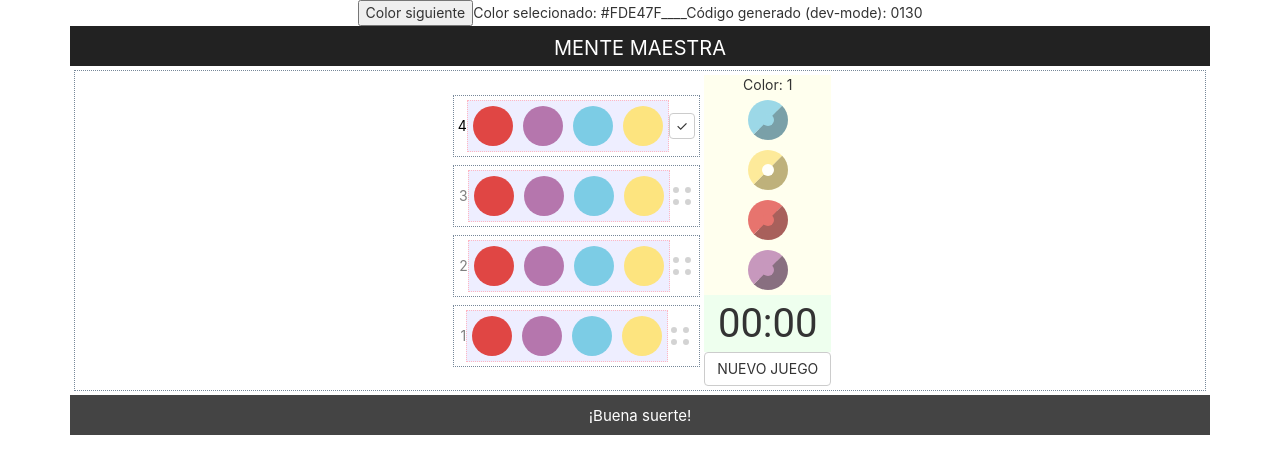
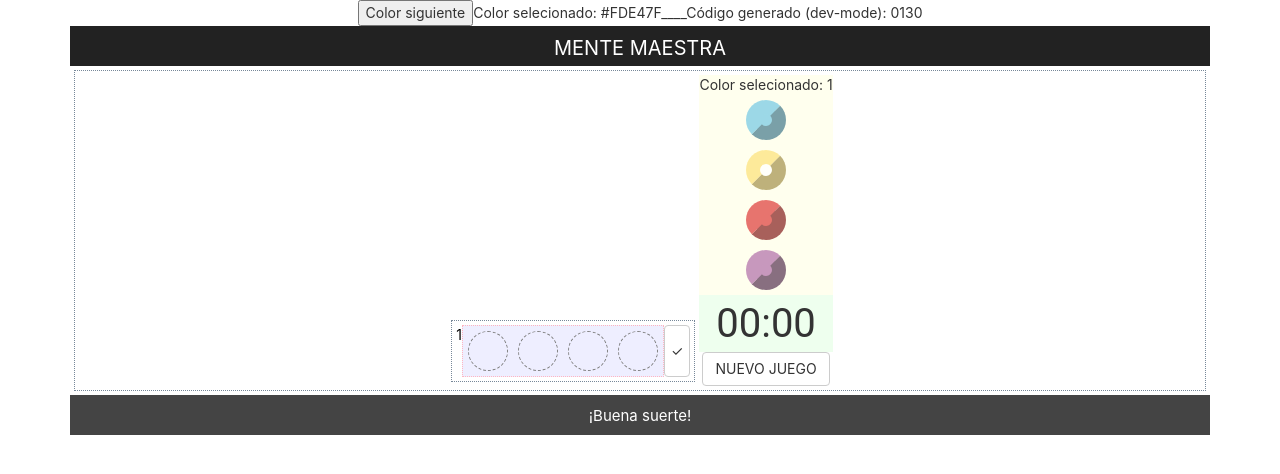
Before and after one commit to gambogisebastian/reacgt-mastermind, a React (Create React App) app: page / in a window 1280 px wide. Shown: the top 474 px of the page. Built offline with nearby package versions, Linux system fonts and the light colour scheme.

Commit message:
handlers

```diff
--- a/src/App.css
+++ b/src/App.css
@@ -23,7 +23,6 @@
 .Flex-ch {
   display: flex;
   justify-content: center;
-  align-items: center;
   margin: 4px;
   padding: 4px;
   border: 1px dotted lightslategray;
--- a/src/App.js
+++ b/src/App.js
@@ -12,18 +12,14 @@ class App extends Component {
     super();
     this.state = {
       selColorIdx: Math.floor(Math.random() * colors.length),
-      guesses: [
-        this.getNewGess(),
-        this.getNewGess(),
-        this.getNewGess(),
-        this.getNewGess()
-      ],
+      guesses: [this.getNewGess()],
       code: this.genCode()
     };
   }
   getNewGess() {
     return {
-      code: [2, 3, 0, 1], //code: [null, null, null, null],
+      //code: [1, 2, 3, 0],
+      code: [null, null, null, null],
       score: {
         perfect: 0,
         almost: 0
@@ -41,6 +37,10 @@ class App extends Component {
     return this.state.guesses[lastGuess].score.perfect === 4
       ? lastGuess + 1
       : 0;
+  }
+
+  handleColorSelection() {
+    alert("el manejador de colores ha sido seleccionado");
   }
   render() {
     let winTries = this.getWinTries();
@@ -63,7 +63,11 @@ class App extends Component {
         <div className="Flex-ch">
           <GameBoard colors={colors} guesses={this.state.guesses} />
           <div>
-            <ColorPicker colors={colors} selColorIdx={this.state.selColorIdx} />
+            <ColorPicker
+              colors={colors}
+              selColorIdx={this.state.selColorIdx}
+              handleColorSelection={this.handleColorSelection}
+            />
             <GameTimer />
             <NewGameButton />
           </div>
--- a/src/components/ColorPicker/ColorPicker.jsx
+++ b/src/components/ColorPicker/ColorPicker.jsx
@@ -3,7 +3,7 @@ import styles from "./ColorPicker.module.css";
 
 const ColorPicker = props => (
   <div className={styles.coluna}>
-    Color: {props.selColorIdx}
+    Color selecionado: {props.selColorIdx}
     {props.colors.map((color, idx) => (
       <button
         className={`${styles.button}`}
@@ -12,7 +12,8 @@ const ColorPicker = props => (
           backgroundColor: props.selColorIdx === idx ? "white" : color,
           borderColor: color
         }}
-      ></button>
+        onClick={props.handleColorSelection}
+      />
     ))}
   </div>
 );
--- a/src/components/GessPegs/GessPegs.jsx
+++ b/src/components/GessPegs/GessPegs.jsx
@@ -4,10 +4,22 @@ import "./GessPegs.css";
 
 const GessPegs = props => (
   <div className="GuessPegs">
-    <GuessPeg color={props.colors[props.code[0]]} />
-    <GuessPeg color={props.colors[props.code[1]]} />
-    <GuessPeg color={props.colors[props.code[2]]} />
-    <GuessPeg color={props.colors[props.code[3]]} />
+    <GuessPeg
+      color={props.colors[props.code[0]]}
+      currentGuess={props.currentGuess}
+    />
+    <GuessPeg
+      color={props.colors[props.code[1]]}
+      currentGuess={props.currentGuess}
+    />
+    <GuessPeg
+      color={props.colors[props.code[2]]}
+      currentGuess={props.currentGuess}
+    />
+    <GuessPeg
+      color={props.colors[props.code[3]]}
+      currentGuess={props.currentGuess}
+    />
   </div>
 );
 
--- a/src/components/GessRow/GuessRow.jsx
+++ b/src/components/GessRow/GuessRow.jsx
@@ -8,7 +8,11 @@ const GessRow = props => (
     <div style={{ color: props.currentGuess ? "black" : "grey" }}>
       {props.rowIdx + 1}
     </div>
-    <GessPegs colors={props.colors} code={props.guess.code} />
+    <GessPegs
+      colors={props.colors}
+      code={props.guess.code}
+      currentGuess={props.currentGuess}
+    />
     {props.currentGuess ? (
       <ScoreButton />
     ) : (
--- a/src/components/GuessPeg/GuessPeg.jsx
+++ b/src/components/GuessPeg/GuessPeg.jsx
@@ -2,7 +2,14 @@ import React from "react";
 import "./GuessPeg.css";
 
 const GessPeg = props => (
-  <div class="GuessPeg" style={{ backgroundColor: props.color }}></div>
+  <div
+    className="GuessPeg"
+    style={{
+      backgroundColor: props.color,
+      border: props.color ? `1px solid ${props.color}` : "1px dashed grey",
+      cursor: props.currentGuess && "pointer"
+    }}
+  />
 );
 
 export default GessPeg;
```
